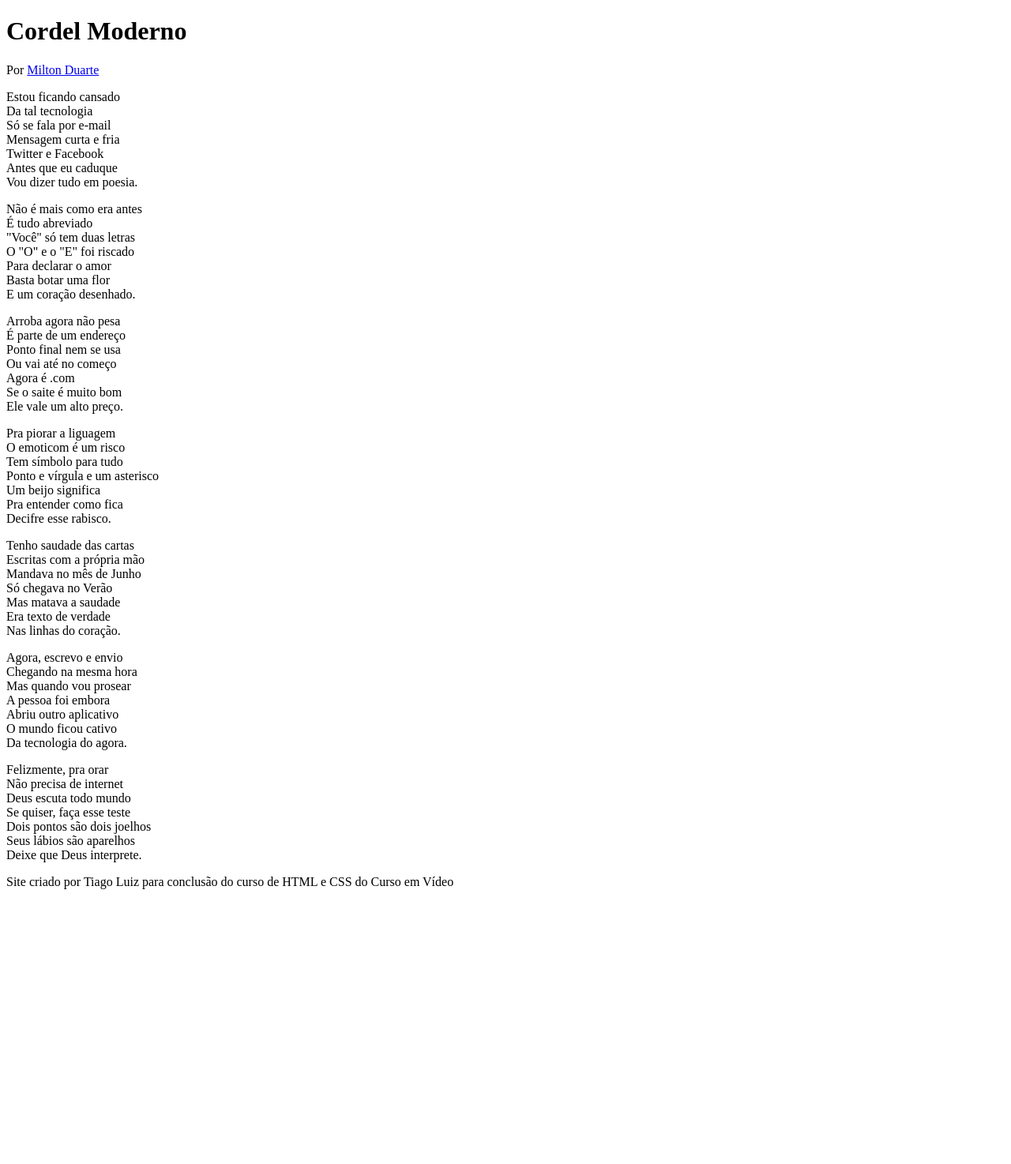
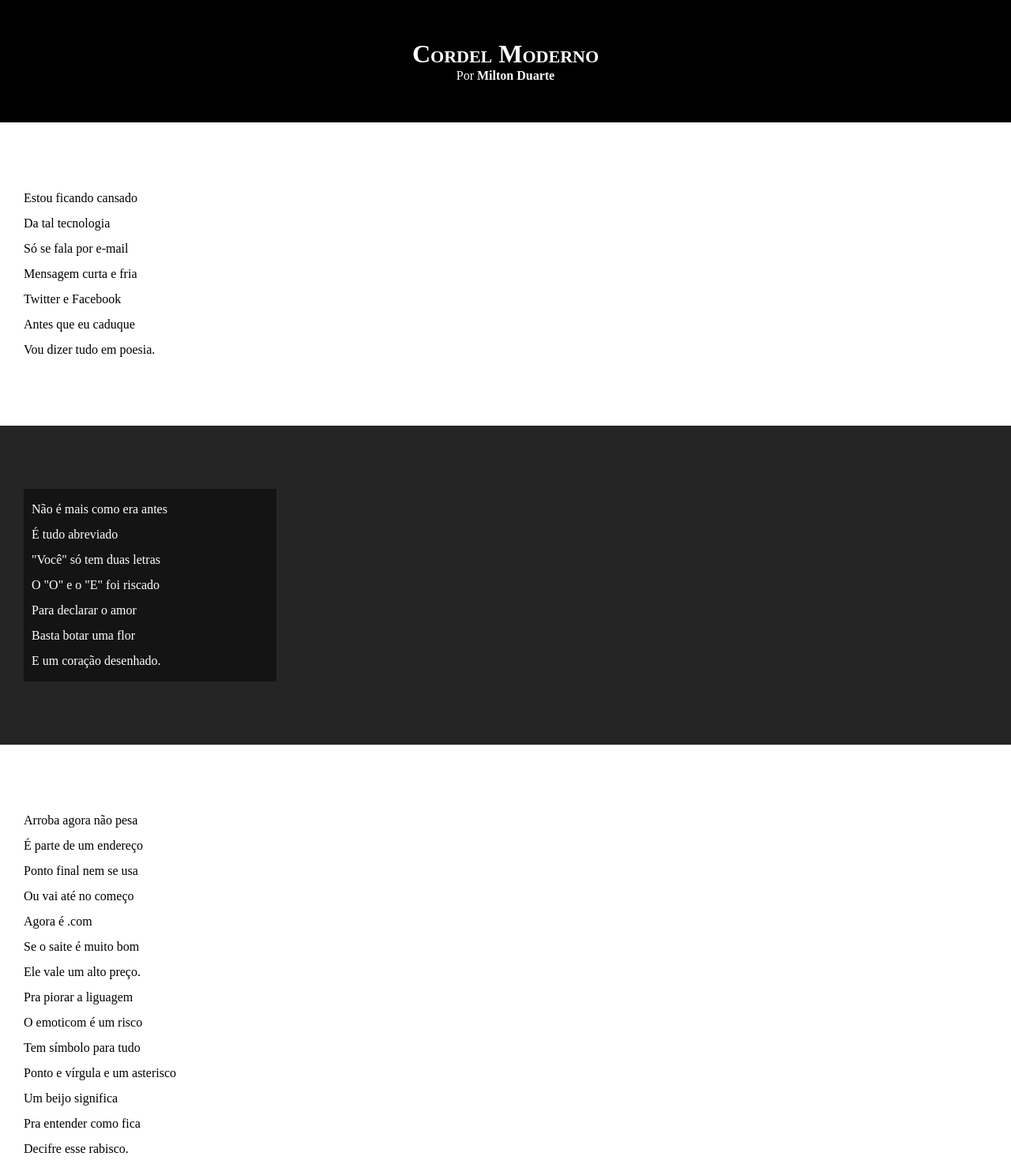
Before and after one commit to TiagoLuizVR/HTML-CSS, a plain HTML site: page Desafios/Desafio12/index.html in a window 1280 px wide. Shown: the top 1474 px of the page at 79% size. Before the commit the page ends 1142 px from the top, so only its background shows below. Drawn offline with Linux system fonts and the light colour scheme.

Commit message:
atualização no css do projeto

```diff
--- a/Desafios/Desafio12/estilo/style.css
+++ b/Desafios/Desafio12/estilo/style.css
@@ -1 +1,54 @@
 @charset "UTF-8";
+
+* {
+    margin: 0px;
+    padding: 0px;
+}
+html, body {
+    height: 100vh;
+    background-color: darkgray;
+}
+header {
+    background-color: black;
+    text-align: center;
+    color: white;
+}
+header h1 {
+    padding-top: 50px;
+    font-variant: small-caps;
+}
+header p {
+    padding-bottom: 50px;
+}
+a {
+    text-decoration: none;
+    color: white;
+    font-weight: bold;
+}
+a:hover {
+    text-decoration: underline;
+}
+section {
+    padding: 10vh 0px 10vh 30px;
+    line-height: 2em;
+}
+section.normal {
+    background-color: white;
+    color: black;
+}
+section.imagem {
+    background-color: rgb(38, 37, 37);
+    color: white;
+}
+section.imagem p {
+    width: 300px;
+    background-color: rgba(0, 0, 0, 0.463);
+    padding: 10px;
+}
+
+footer {
+    background-color: black;
+    color: white;
+    text-align: center;
+    padding: 10px;
+}
--- a/Desafios/Desafio12/index.html
+++ b/Desafios/Desafio12/index.html
@@ -17,7 +17,7 @@
         </p>
     </header>
 
-    <section>
+    <section class="normal">
         <p>
             Estou ficando cansado <br>
             Da tal tecnologia <br>
@@ -30,7 +30,7 @@
     </section>
 
 
-    <section>
+    <section class="imagem">
         <p>
             Não é mais como era antes <br>
             É tudo abreviado <br>
@@ -43,7 +43,7 @@
     </section>
 
 
-    <section>
+    <section class="normal">
         <p>
             Arroba agora não pesa <br>
             É parte de um endereço <br>
@@ -66,7 +66,7 @@
     </section>
 
 
-    <section>
+    <section class="imagem">
         <p>
             Tenho saudade das cartas <br>
             Escritas com a própria mão <br>
@@ -79,7 +79,7 @@
     </section>
 
 
-    <section>
+    <section class="normal">
         <p>
             Agora, escrevo e envio <br>
             Chegando na mesma hora <br>
```
